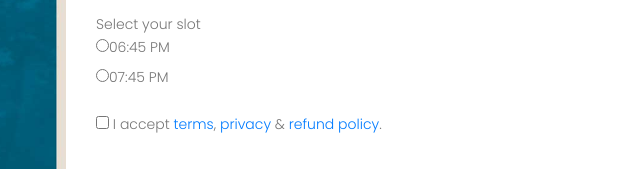
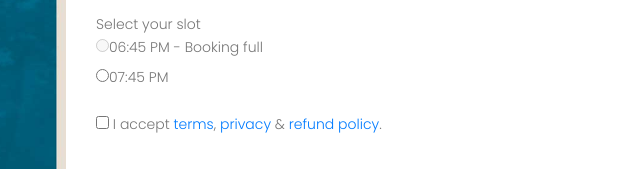
Before and after one commit to PrajwalKumarUS/sarvasvapro, a plain HTML site: page index.html in a window 1280 px wide. Shown: the part 387-556 px from the top of the page, 559-1199 px from the left. Drawn offline with nearby package versions, Linux system fonts and the light colour scheme; a script that the page names is missing.

Commit message:
SHow 06:45 closed

```diff
--- a/index.html
+++ b/index.html
@@ -76,7 +76,7 @@
                            <div class="form-group">
                             <span class="rupee">Select your slot &nbsp;</span>
                             <div class="radio">
-                              <label><input id="slot1" type="radio" name="optradio" value="06:45 PM">06:45 PM</label>
+                              <label><input id="slot1" type="radio" disabled name="optradio" value="06:45 PM">06:45 PM - Booking full</label>
                             </div>
                             <div class="radio">
                               <label><input id="slot2" type="radio" name="optradio" value="07:45 PM">07:45 PM</label>
```
